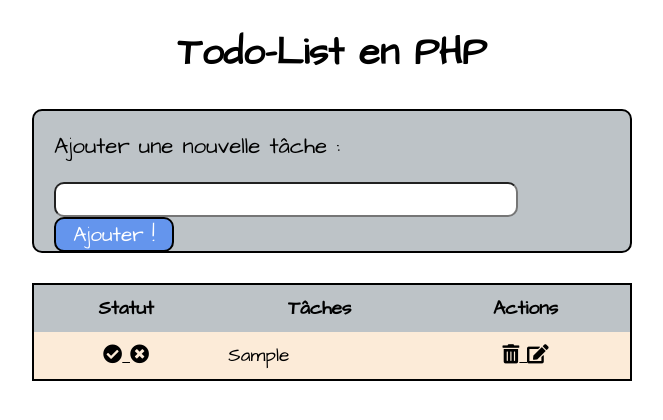
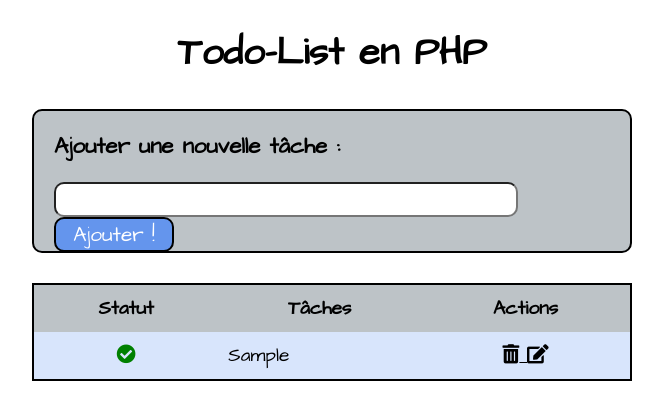
Before and after one commit to SandrineZ3/TodoList, a PHP site: page / in a window 1280 px wide. Shown: the top 420 px of the page, without its empty margins (308-971 px from the left). Run offline with PHP 8.4, Linux system fonts and the light colour scheme; tables that the repository leaves empty or names only in its code hold one stand-in row (values such as "Sample post").

Commit message:
Implémentation du changement de statut de la tache

```diff
--- a/index.php
+++ b/index.php
@@ -61,17 +61,15 @@ if (isset($_GET['updateState_task'])) {
 	<div id="container">
 		<h1>Todo-List en PHP</h1>
 		<form method="post" action="index.php" id="form">
-
+			<h2>Ajouter une nouvelle tâche :</h2>
+			<div id="inputArea">
+				<input type="text" name="task" id="inputText" size="40" maxlength="45">
+				<button type="submit" name="submit" id="addTask">Ajouter !</button>
+			</div>
 			<!-- Si le formulaire est vide, on affiche l'erreur -->
 			<?php if (isset($errors)) { ?>
-				<p><?php echo $errors; ?></p>
+				<p id="error"><?php echo $errors; ?></p>
 			<?php } ?>
-
-			<p>Ajouter une nouvelle tâche :</p>
-			<div id="inputArea">
-				<input type="text" name="task" id="inputText" size="40">
-				<button type="submit" name="submit" id="addTask">Ajouter !</button>
-			</div>
 		</form>
 		<!-- Tableau qui affiche toutes les tâches enregistrées en BDD -->
 		<table>
@@ -88,15 +86,21 @@ if (isset($_GET['updateState_task'])) {
 				$showTasks = "SELECT * FROM tasks";
 				$result = $mysqli->query($showTasks);
 
-				// Indique quel type de tableau sera retourné (num + string)
+				// On boucle sur les résultats récupérés par SELECT
+				// MYSQLI_BOTH indique quel type de tableau sera retourné (num + string)
 				while ($row = $result->fetch_array(MYSQLI_BOTH)) { ?>
 					<tr>
-						<!-- TODO : Faire les statuts en JS ??? -->
+
 						<!-- Bouton "en cours / OK" -->
 						<td class="actionButton">
 							<a href="index.php?updateState_task=<?php echo $row['id'] ?>">
-								<i class="fas fa-check-circle"></i>
-								<i class="fas fa-times-circle"></i>
+								<?php
+								if ($row['is_done']) {
+									echo "<i class='fas fa-check-circle'></i>";
+								} else {
+									echo "<i class='fas fa-times-circle'></i>";
+								}
+								?>
 							</a>
 						</td>
 
@@ -105,13 +109,13 @@ if (isset($_GET['updateState_task'])) {
 
 						<!-- Bouton "supprimer" -->
 						<td class="actionButton">
-							<a href="index.php?del_task=<?php echo $row['id'] ?>">
+							<a href="index.php?del_task=<?php echo $row['id'] ?>" title="Supprimer la tâche">
 								<i class="fas fa-trash-alt"></i>
 							</a>
 
 							<!-- TODO : Faire la fonctionnalité "modifier" -->
-						<!-- Bouton "modifier" -->
-						<i class="fas fa-edit"></i>
+							<!-- Bouton "modifier" -->
+							<i class="fas fa-edit"></i>
 
 						</td>
 					</tr>
--- a/style.css
+++ b/style.css
@@ -45,7 +45,7 @@ th {
     margin-top: 30px;
 }
 
-#form p {
+#form h2 {
     font-size: 1.4em;
     text-align: left;
     margin: 0;
@@ -87,9 +87,29 @@ button:hover {
 }
 
 table tr:nth-child(odd){
-    background-color:rgb(252, 235, 216);
+    background-color:rgb(216, 229, 252);
   }
 
-  table tr:nth-child(even){
-    background-color:rgb(255, 248, 241);
-  }
+table tr:nth-child(even){
+    background-color:rgb(240, 246, 255);
+}
+
+.fa-check-circle {
+      color: green;
+}
+
+.fa-check-circle:hover {
+    cursor:not-allowed;
+}
+
+.fa-times-circle {
+      color:red;
+}
+
+#error {
+    color:red;
+    text-align: left;
+    font-size: 1em;
+    font-weight: 800;
+    margin-top: 0;
+}
```
